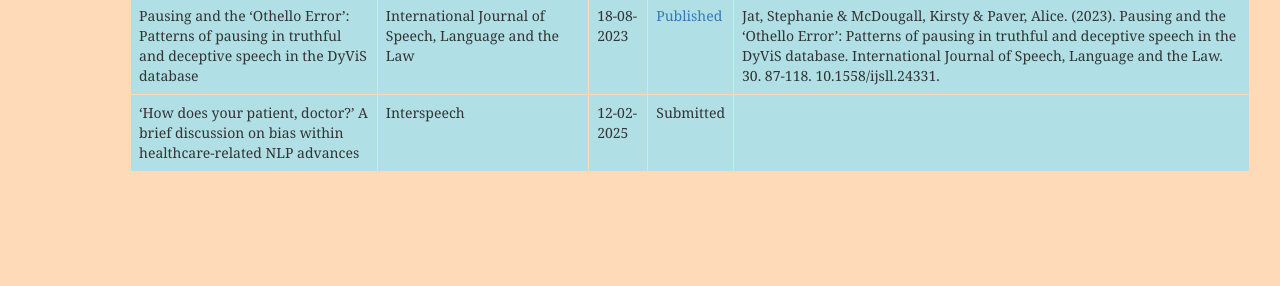
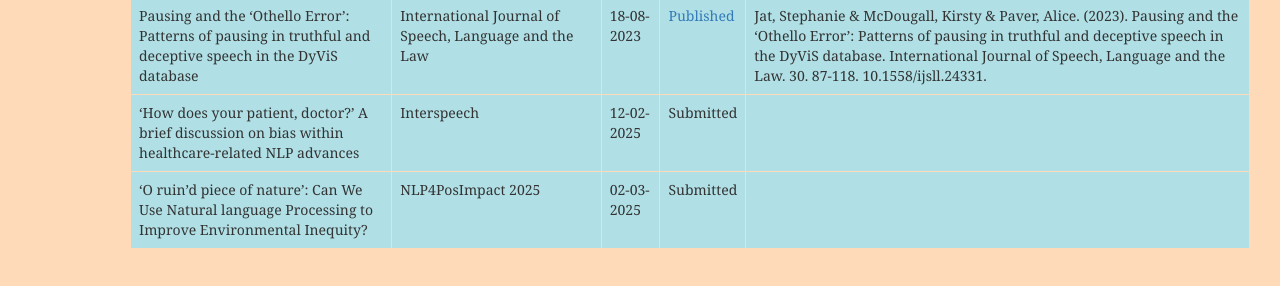
Before and after one commit to scj45/scj45.github.io, a plain HTML site: page publications.html in a window 1280 px wide. Shown: the part 276-562 px from the top of the page. Drawn offline with nearby package versions, Linux system fonts and the light colour scheme.

Commit message:
Please enter the commit message for your changes. Lines starting

```diff
--- a/publications.html
+++ b/publications.html
@@ -51,6 +51,13 @@
                             <td>Submitted</td>
                             <td></td>
                         </tr>
+                        <tr>
+                            <td>‘O ruin’d piece of nature’: Can We Use Natural language Processing to Improve Environmental Inequity?</td>
+                            <td>NLP4PosImpact 2025</td>
+                            <td>02-03-2025</td>
+                            <td>Submitted</td>
+                            <td></td>
+                        </tr>
                     </tbody>
                 </table>
             </div>
```
